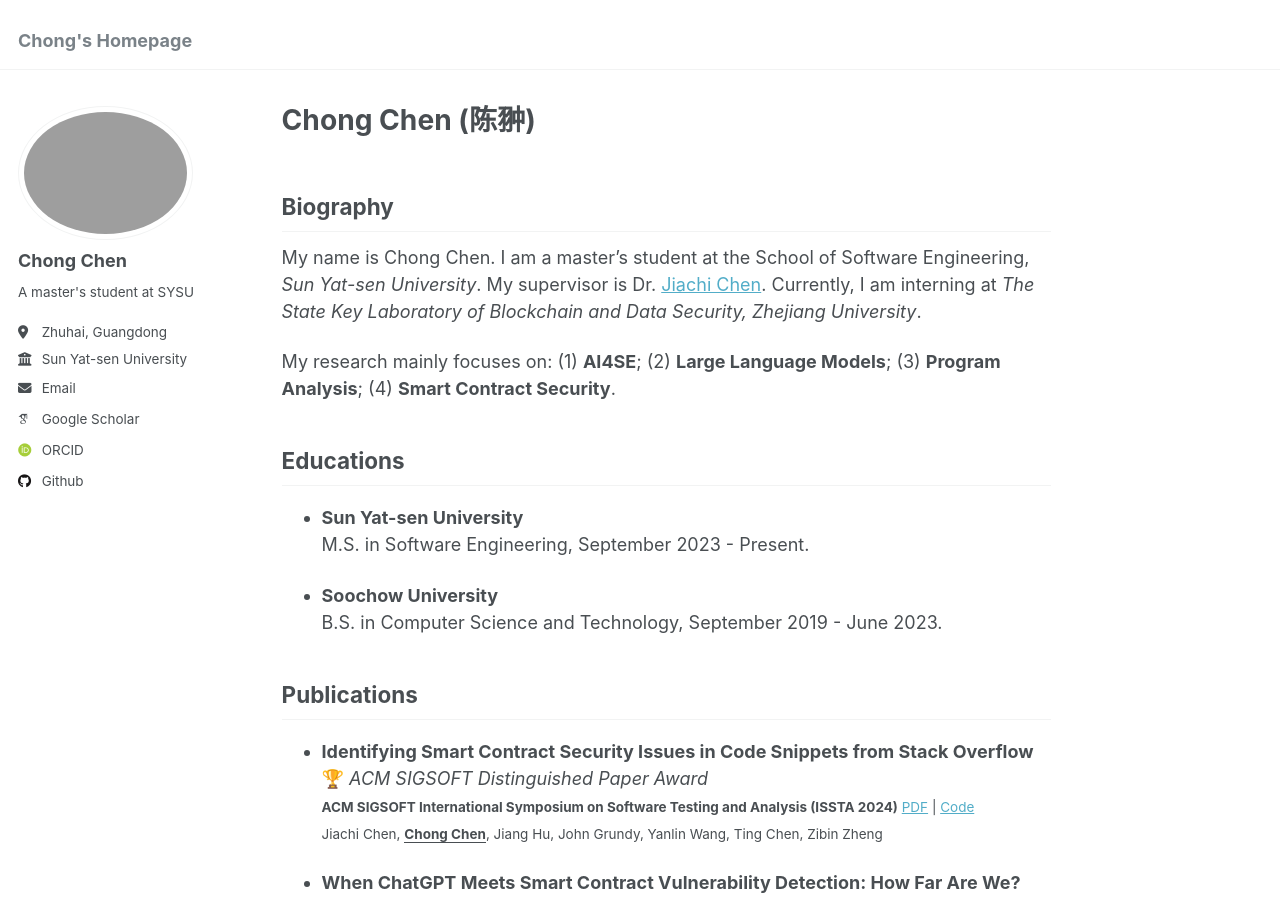
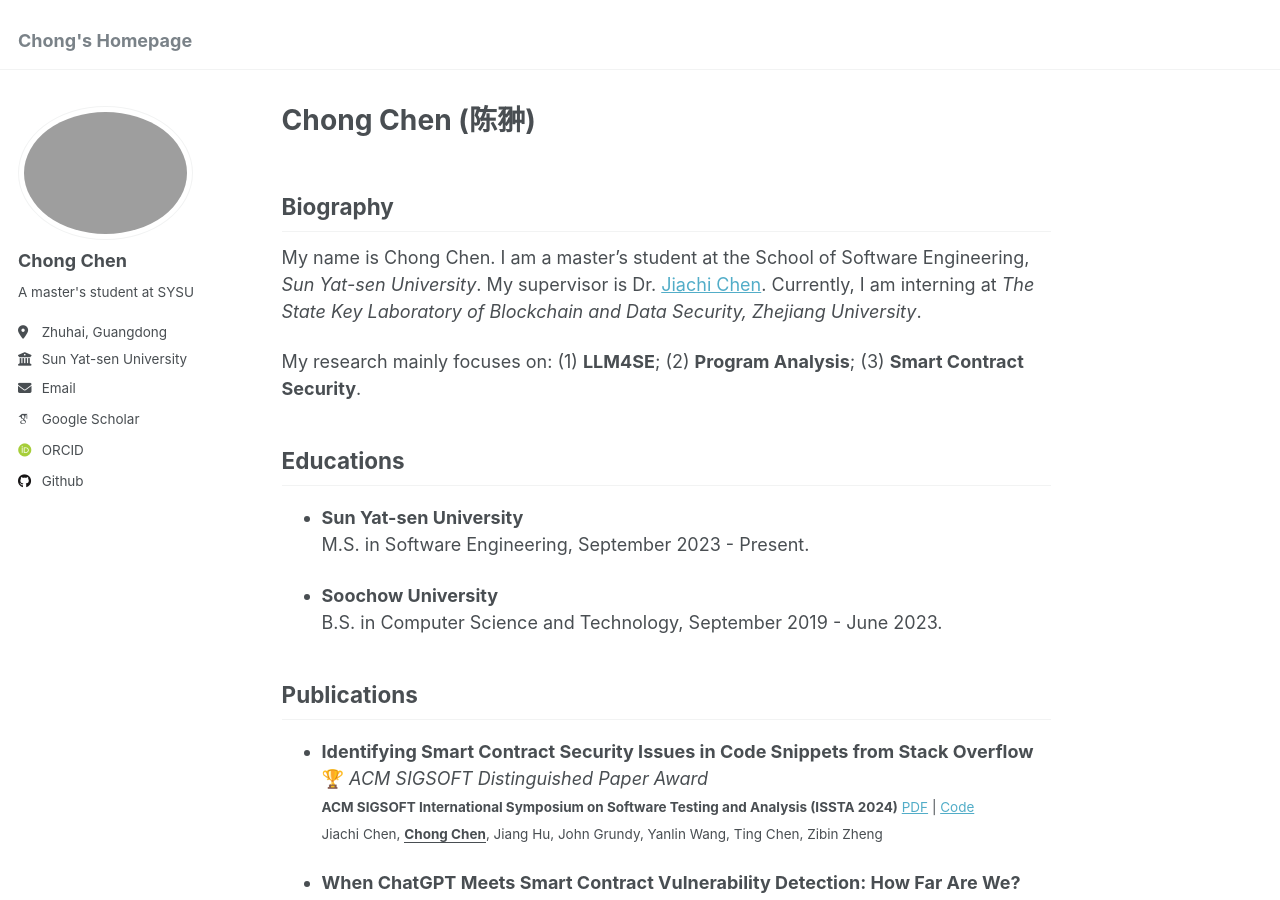
Before and after one commit to BugmakerCC/chong, a Jekyll site: the page built from _pages/about.md, in a window 1280 px wide and 900 px high. Built offline with Jekyll 4.4.1, drawn with Linux system fonts in a browser that asks for light colours; some web fonts are replaced.

Commit message:
Update about.md

```diff
--- a/_pages/about.md
+++ b/_pages/about.md
@@ -11,7 +11,7 @@ Biography
 ------
 My name is Chong Chen. I am a master’s student at the School of Software Engineering, *Sun Yat-sen University*. My supervisor is Dr. [Jiachi Chen](https://jiachi-chen.github.io). Currently, I am interning at *The State Key Laboratory of Blockchain and Data Security, Zhejiang University*.
 
-My research mainly focuses on: (1) **AI4SE**; (2) **Large Language Models**; (3) **Program Analysis**; (4) **Smart Contract Security**.
+My research mainly focuses on: (1) **LLM4SE**; (2) **Program Analysis**; (3) **Smart Contract Security**.
 
 
 Educations
```
